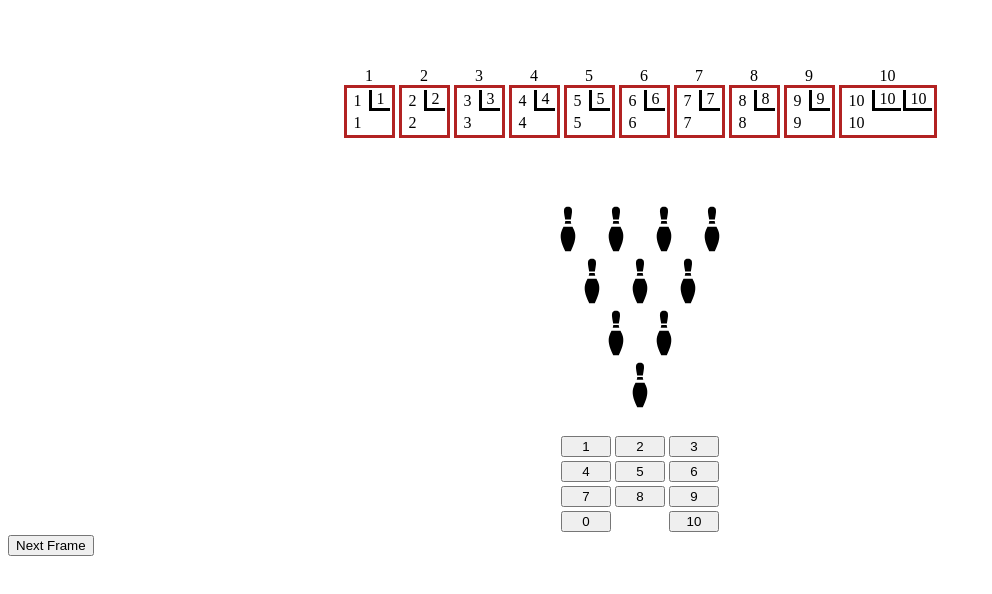
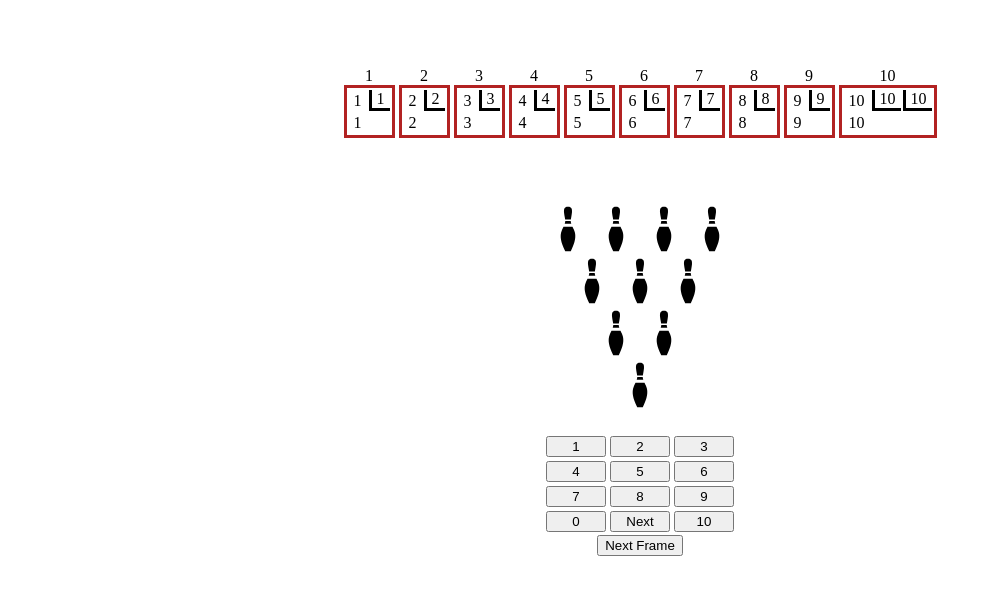
Before and after one commit to RobertBattaglia/Bowling, a React app: page / in a window 1280 px wide. Shown: the top 594 px of the page, without its empty margins (0-992 px from the left). Built offline with nearby package versions, Linux system fonts and the light colour scheme; the HTML template or start-up script is replaced by a standard one.

Commit message:
Added next button to keypad

```diff
--- a/client/src/components/App.jsx
+++ b/client/src/components/App.jsx
@@ -76,7 +76,7 @@ class App extends Component {
       <div>
         <Scoreboard />
         <Board pins={this.state.pins} />
-        <Keypad handleClick={this.handleClick} />
+        <Keypad handleClick={this.handleClick} handleReset={this.handleReset} />
         <NextFrame handleReset={this.handleReset} />
       </div>
     );
--- a/client/src/components/Keypad.jsx
+++ b/client/src/components/Keypad.jsx
@@ -38,7 +38,17 @@ export default class Keypad extends Component {
                 0
               </button>
             </td>
-            <td />
+            <td>
+              <button
+                type='button'
+                className='btn btn-primary next'
+                onClick={e => {
+                  this.props.handleReset();
+                }}
+              >
+                Next
+              </button>
+            </td>
             <td>
               <button
                 type='button'
--- a/client/src/styles.css
+++ b/client/src/styles.css
@@ -1,3 +1,6 @@
+body {
+  text-align: center;
+}
 .board {
   text-align: center;
 }
@@ -39,5 +42,5 @@
 }
 
 .btn-primary {
-  width: 50px;
+  width: 60px;
 }
```
